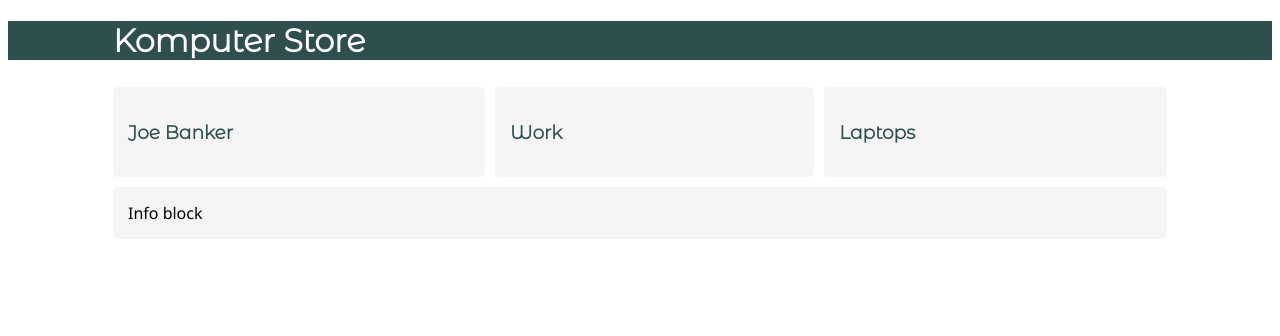
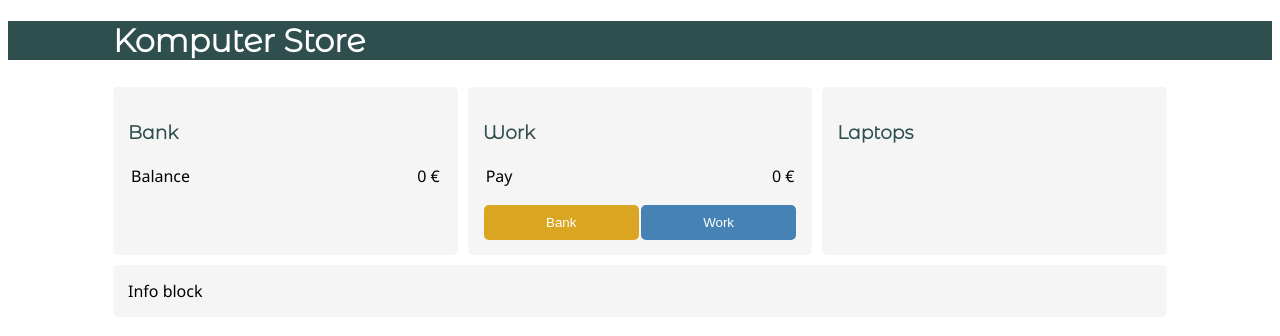
Before and after one commit to maijahaka/the-komputer-store, a plain HTML site: page index.html in a window 1280 px wide. Drawn offline with Linux system fonts and the light colour scheme.

Commit message:
feat: add functionality for working and transferring money to bank

```diff
--- /dev/null
+++ b/app.js
@@ -0,0 +1,27 @@
+const balanceSpan = document.getElementById("balance")
+const paySpan = document.getElementById("pay")
+
+const workButton = document.getElementById("work")
+const bankButton = document.getElementById("bank")
+
+const work = function() {
+    console.log(`Worked! Pay increased by ${payEearnedPerClick} €.`)
+    pay += payEearnedPerClick
+    paySpan.innerText = pay
+}
+
+const bank = function() {
+    console.log(`Transferred ${pay} € to the bank.`)
+    balance += pay
+    balanceSpan.innerText = balance
+    pay = 0
+    paySpan.innerText = pay
+}
+
+const payEearnedPerClick = 100
+
+let balance = 0
+let pay = 0
+
+workButton.addEventListener('click', work)
+bankButton.addEventListener('click', bank)
--- a/index.html
+++ b/index.html
@@ -6,7 +6,7 @@
     <meta name="viewport" content="width=device-width, initial-scale=1.0">
     <title>The Komputer Store</title>
     <link rel="preconnect" href="https://fonts.gstatic.com">
-<link href="https://fonts.googleapis.com/css2?family=Montserrat+Alternates:wght@300&display=swap" rel="stylesheet">
+    <link href="https://fonts.googleapis.com/css2?family=Montserrat+Alternates:wght@300&display=swap" rel="stylesheet">
     <link rel="stylesheet" href="styles.css">
 </head>
 <body>
@@ -15,10 +15,26 @@
     <main>
         <div class="container">
             <div class="block">
-                <h3>Joe Banker</h3>
+                <h3>Bank</h3>
+                <table>
+                    <tr>
+                        <td>Balance</td>
+                        <td class="right-column"><span id="balance">0</span> €</td>
+                    </tr>
+                </table>
             </div>
             <div class="block">
                 <h3>Work</h3>
+                <table>
+                    <tr>
+                        <td>Pay</td>
+                        <td class="right-column"><span id="pay">0</span> €</td>
+                    </tr>
+                </table>
+                <div class="container">
+                    <button id="bank">Bank</button>
+                    <button id="work">Work</button>
+                </div>
             </div>
             <div class="block">
                 <h3>Laptops</h3>
@@ -30,5 +46,6 @@
             </div>
         </div>
     </main>
+    <script src="app.js"></script>
 </body>
 </html>
--- a/styles.css
+++ b/styles.css
@@ -31,5 +31,54 @@ h3 {
     border-radius: 5px;
     padding: 15px;
     margin: 5px;
+    width: 100%;
+}
+
+table {
+    width: 100%;
+    margin-bottom: 15px;
+}
+
+.right-column {
+    text-align: right;
+}
+
+button {
+    padding: 10px;
     flex-grow: 1;
+    margin-right: 1px;
+    margin-left: 1px;
+    border: none;
+    outline: none;
+    border-radius: 5px;
+    transition-duration: 0.4s;
+    cursor: pointer;
 }
+
+#work {
+    background-color: steelblue;
+    color: white;
+}
+
+#work:hover {
+    background-color: rgb(33, 88, 133);
+}
+
+#work:active {
+    background-color: whitesmoke;
+    color: rgb(33, 88, 133);
+}
+
+#bank {
+    background-color: goldenrod;
+    color: white;
+}
+
+#bank:hover {
+    background-color: darkgoldenrod;
+}
+
+#bank:active {
+    background-color: whitesmoke;
+    color: darkgoldenrod;
+}
```
